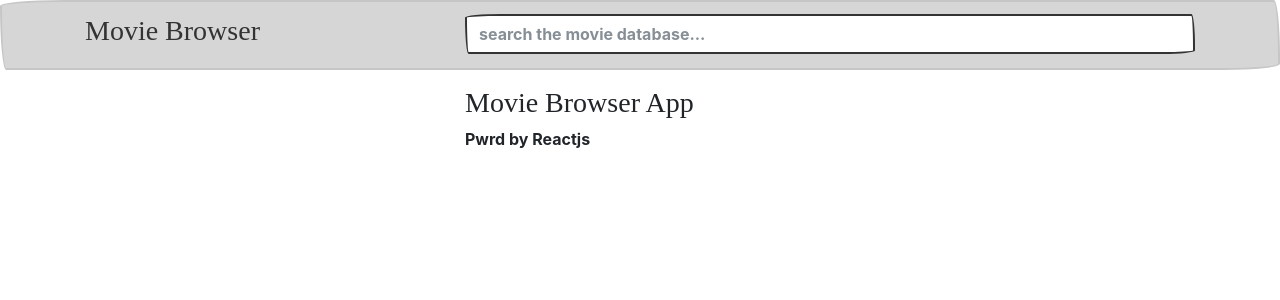
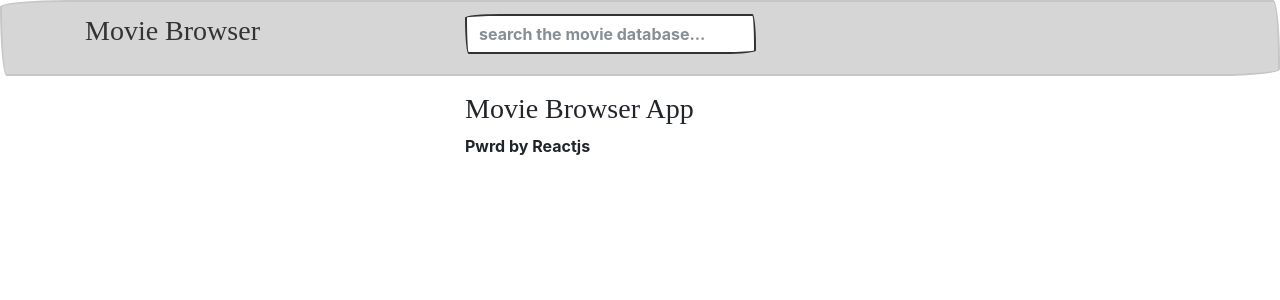
Before and after one commit to jlisham/movies, a React (Create React App) app: page / in a window 1280 px wide. Shown: the top 300 px of the page. Built offline with nearby package versions, Linux system fonts and the light colour scheme; a web font is replaced by a local one.

Commit message:
updated index

```diff
--- a/src/components/Header.jsx
+++ b/src/components/Header.jsx
@@ -21,6 +21,8 @@ class Header extends Component {
             </div>
             <div className="col-md-8">
               <form onSubmit={this.submitHandler}>
+                <label htmlFor="search">
+                  {" "}
                   <input
                     name="search"
                     ref="searchTf"
@@ -28,6 +30,7 @@ class Header extends Component {
                     placeholder="search the movie database..."
                     className="form-control"
                   />
+                </label>
               </form>
             </div>
           </div>
```
Also changed, not shown: 6 other files (tests, documents, lock files or other folders). Lines whose indentation alone changed are shown as unchanged.
